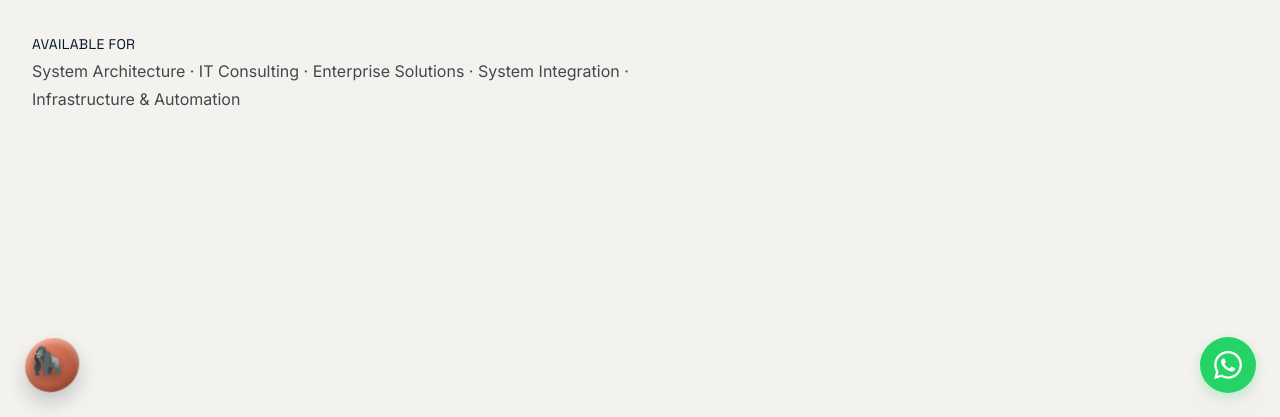
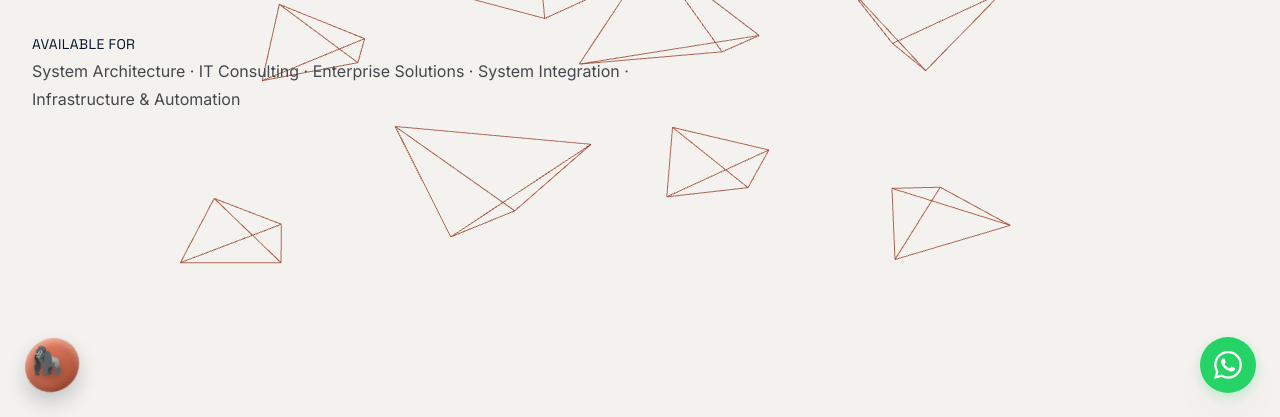
Before and after one commit to bramdier/abrahamdier, a website built with Vite: page index.html in a window 1280 px wide. Shown: the part 383-800 px from the top of the page. Built offline with nearby package versions, Linux system fonts and the light colour scheme; some packages are replaced by stand-ins of ours; animation ran at ten frames a second.

Commit message:
Improve 3D Triangle Mass

```diff
--- a/index.html
+++ b/index.html
@@ -43,19 +43,19 @@
           <p class="label-text text-xs uppercase tracking-widest text-secondary mb-4 slide-meta hidden">02 — About</p>
           <h2 class="text-3xl font-black text-primary tracking-tight mb-8">What I Do</h2>
           <div class="grid gap-6 md:grid-cols-2">
-            <div class="p-5 bg-surface-container-low rounded">
+            <div class="about-card p-5 rounded">
               <h3 class="text-lg font-bold text-primary mb-2">System Architecture</h3>
               <p class="text-on-surface-variant text-sm leading-relaxed">Scalable architectures from application design to database and infrastructure planning.</p>
             </div>
-            <div class="p-5 bg-surface-container-low rounded">
+            <div class="about-card p-5 rounded">
               <h3 class="text-lg font-bold text-primary mb-2">Digital Transformation</h3>
               <p class="text-on-surface-variant text-sm leading-relaxed">Turn manual processes into structured digital workflows aligned with business operations.</p>
             </div>
-            <div class="p-5 bg-surface-container-low rounded">
+            <div class="about-card p-5 rounded">
               <h3 class="text-lg font-bold text-primary mb-2">System Integration</h3>
               <p class="text-on-surface-variant text-sm leading-relaxed">Connect ERP, WMS, TMS, APIs, and custom apps into unified, reliable data flows.</p>
             </div>
-            <div class="p-5 bg-surface-container-low rounded">
+            <div class="about-card p-5 rounded">
               <h3 class="text-lg font-bold text-primary mb-2">Backend &amp; Infrastructure</h3>
               <p class="text-on-surface-variant text-sm leading-relaxed">PHP, Laravel, Node.js, NestJS, Go, SQL databases, Docker, Linux, and deployment.</p>
             </div>
--- a/src/input.css
+++ b/src/input.css
@@ -335,6 +335,11 @@
     .whatsapp-picker__card {
       width: 100%;
     }
+  }
+
+  .about-card {
+    background-color: #ffffff;
+    outline: 1px solid rgba(196, 198, 205, 0.15);
   }
 
   .process-flow {
--- a/src/webgl/BackgroundScene.js
+++ b/src/webgl/BackgroundScene.js
@@ -1,5 +1,6 @@
 import * as THREE from "three";
 import { COLORS } from "../data/colors.js";
+import { SLIDE_COUNT } from "../data/slides.js";
 
 const vertexShader = `
   varying vec2 vUv;
@@ -69,40 +70,48 @@ export class BackgroundScene {
     this.particleSpeeds = speeds;
     this.scene.add(this.particles);
 
-    // --- Floating 3D Triangles (Tetrahedrons) ---
+    // Orthographic camera only sees x/y in [-1, 1] and z in (-1, 0).
+    // One cluster per slide, all inside that view, so every page shows them.
     this.triangles = [];
-    const triangleCount = isMobile ? 8 : 15;
-    const triangleGeo = new THREE.TetrahedronGeometry(0.5);
+    const perPage = isMobile ? 1 : 2;
+    const triangleGeo = new THREE.TetrahedronGeometry(0.14);
     const triangleMat = new THREE.MeshBasicMaterial({
-      color: 0x9a442d,
+      color: COLORS.accent,
       wireframe: true,
       transparent: true,
-      opacity: 0.15,
+      opacity: 0.55,
+      depthWrite: false,
     });
 
-    for (let i = 0; i < triangleCount; i++) {
+    for (let page = 0; page < SLIDE_COUNT; page++) {
+      for (let i = 0; i < perPage; i++) {
         const mesh = new THREE.Mesh(triangleGeo, triangleMat);
+        const slot = page * perPage + i;
+        const cols = isMobile ? 3 : 4;
+        const col = slot % cols;
+        const row = Math.floor(slot / cols);
+        const rows = Math.ceil((SLIDE_COUNT * perPage) / cols);
 
-      // Random position
-      mesh.position.x = (Math.random() - 0.5) * 20;
-      mesh.position.y = (Math.random() - 0.5) * 12;
-      mesh.position.z = (Math.random() - 0.5) * 4;
+        mesh.position.x = -0.78 + ((col + 0.35 + Math.random() * 0.3) / cols) * 1.56;
+        mesh.position.y = 0.72 - ((row + 0.35 + Math.random() * 0.3) / rows) * 1.44;
+        mesh.position.z = -0.35 - Math.random() * 0.45;
 
-      // Random rotation
+        mesh.scale.setScalar(0.75 + Math.random() * 0.7);
         mesh.rotation.x = Math.random() * Math.PI;
         mesh.rotation.y = Math.random() * Math.PI;
         mesh.rotation.z = Math.random() * Math.PI;
 
-      // Random speed for animation
         mesh.userData = {
-        speed: 0.1 + Math.random() * 0.3,
-        rotSpeedX: (Math.random() - 0.5) * 0.02,
-        rotSpeedY: (Math.random() - 0.5) * 0.02,
-        rotSpeedZ: (Math.random() - 0.5) * 0.02
+          rotSpeedX: (Math.random() - 0.5) * 0.012,
+          rotSpeedY: (Math.random() - 0.5) * 0.012,
+          rotSpeedZ: (Math.random() - 0.5) * 0.012,
+          driftX: (Math.random() - 0.5) * 0.05,
+          driftY: (Math.random() - 0.5) * 0.04,
         };
 
         this.triangles.push(mesh);
         this.scene.add(mesh);
+      }
     }
   }
 
@@ -135,10 +144,12 @@ export class BackgroundScene {
         mesh.rotation.y += mesh.userData.rotSpeedY;
         mesh.rotation.z += mesh.userData.rotSpeedZ;
 
-        mesh.position.x += mesh.userData.speed * delta * 0.3;
-        if (mesh.position.x > 10) {
-          mesh.position.x = -10;
-        }
+        mesh.position.x += mesh.userData.driftX * delta;
+        mesh.position.y += mesh.userData.driftY * delta;
+        if (mesh.position.x > 0.92) mesh.position.x = -0.92;
+        if (mesh.position.x < -0.92) mesh.position.x = 0.92;
+        if (mesh.position.y > 0.88) mesh.position.y = -0.88;
+        if (mesh.position.y < -0.88) mesh.position.y = 0.88;
       }
     }
   }
```
Lines whose indentation alone changed are shown as unchanged.
